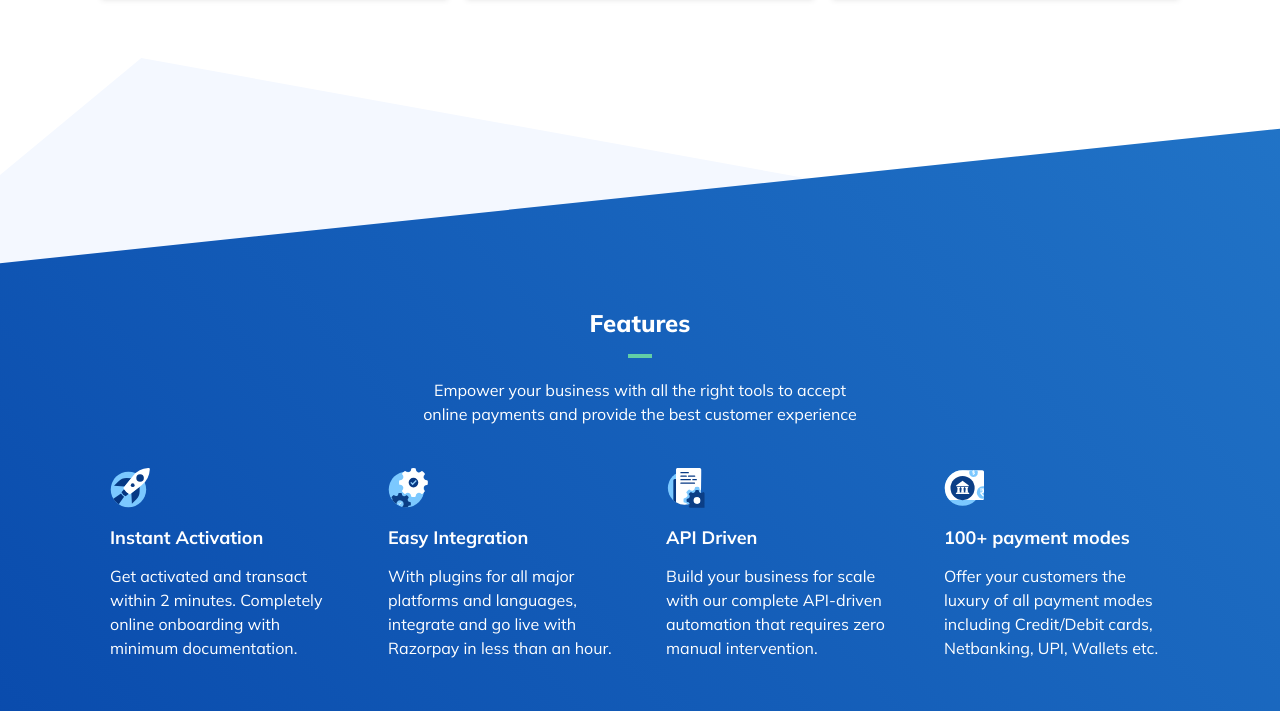
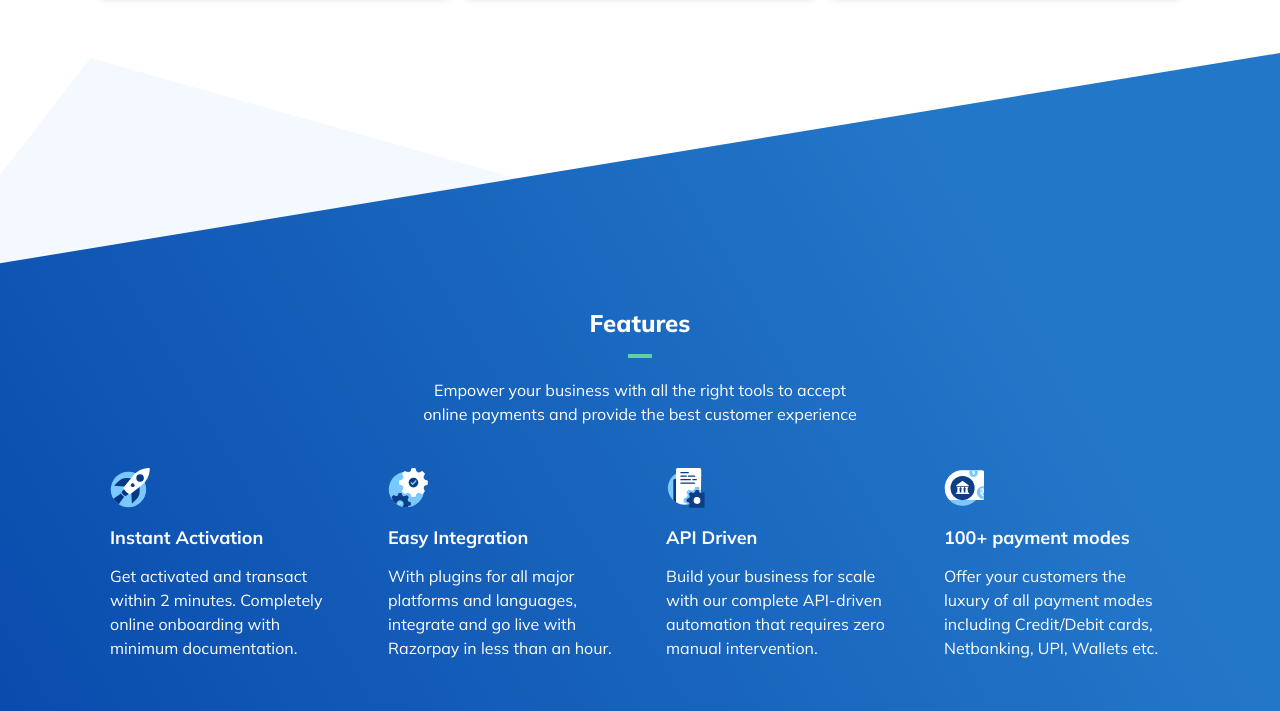
Before and after one commit to SohamShinde160/Razarpay-Clone-using-Tailwind-Css, a website built with Vite: page index.html in a window 1280 px wide. Shown: the part 4523-5234 px from the top of the page. Built offline with nearby package versions, Linux system fonts and the light colour scheme.

Commit message:
added new code

```diff
--- a/main.css
+++ b/main.css
@@ -41,7 +41,7 @@
 /*  */
 
 .coreFeaturesBg {
-    background-size: 2000px 100%;
+    background-size: 100% 100%;
     padding-top: 5rem;
     padding-bottom: 10rem;
 }
```
Also changed, not shown: Images/logoblack.png (added), Images/navsvg.svg (added).
